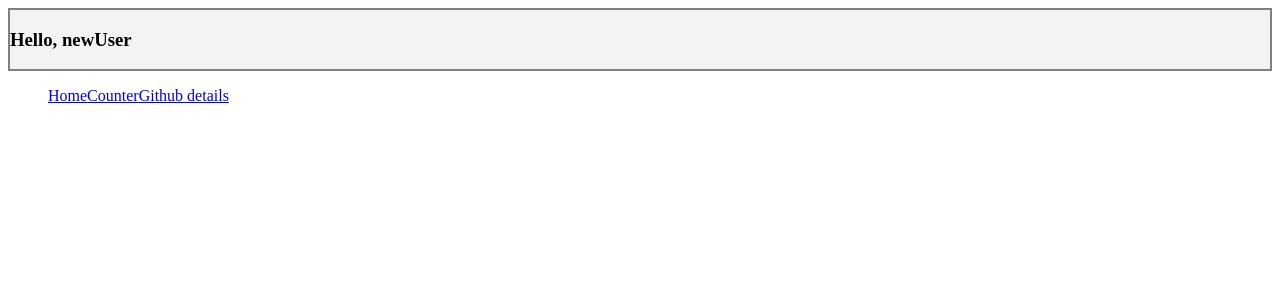
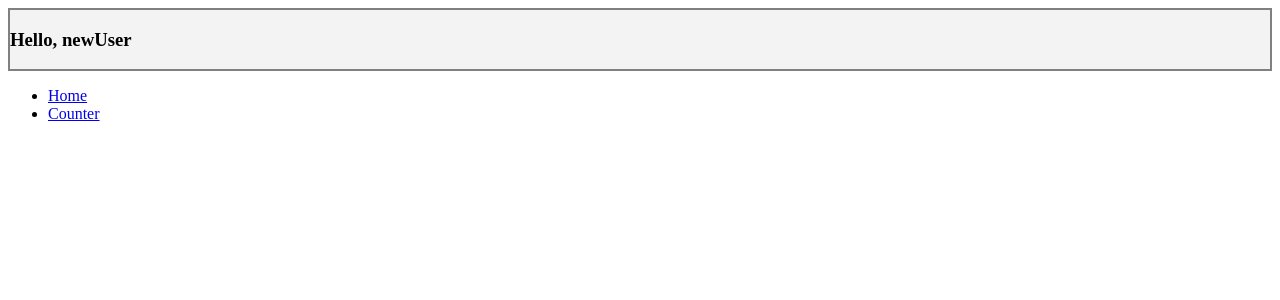
Before and after one commit to d-94k/react-develhope, a React (Create React App) app: page / in a window 1280 px wide. Shown: the top 300 px of the page. Built offline with nearby package versions, Linux system fonts and the light colour scheme.

Commit message:
completed exercise

```diff
--- a/src/App.js
+++ b/src/App.js
@@ -1,6 +1,5 @@
 import { Link, Route, Routes } from "react-router-dom";
 import Counter from "./Counter";
-import { GithubUser } from "./GithubUser";
 import Welcome from "./Welcome";
 
 const App = () => {
@@ -9,12 +8,11 @@ const App = () => {
           <Routes>
             <Route path="/" element={<Welcome name="newUser" />} />
             <Route path="counter" element={<Counter />} />
-            <Route path=":name" element={<GithubUser />}/>
+            <Route path="*" element={<h3>Page not found</h3>} />
           </Routes>
           <ul>
-            <Link to="/">Home</Link>
-            <Link to="counter">Counter</Link>
-            <Link to=":name">Github details</Link>
+            <li><Link to="/">Home</Link></li>
+            <li><Link to="counter">Counter</Link></li>
           </ul>
         </div>
       )
```
Also changed, not shown: 1 other file (tests, documents, lock files or other folders).
